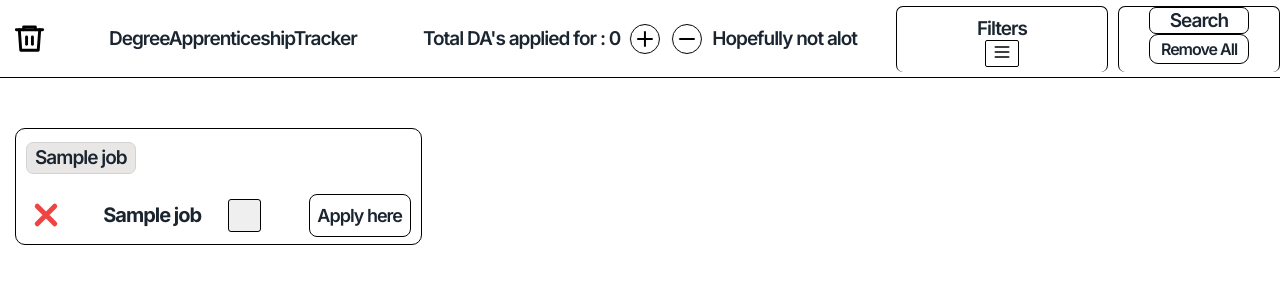
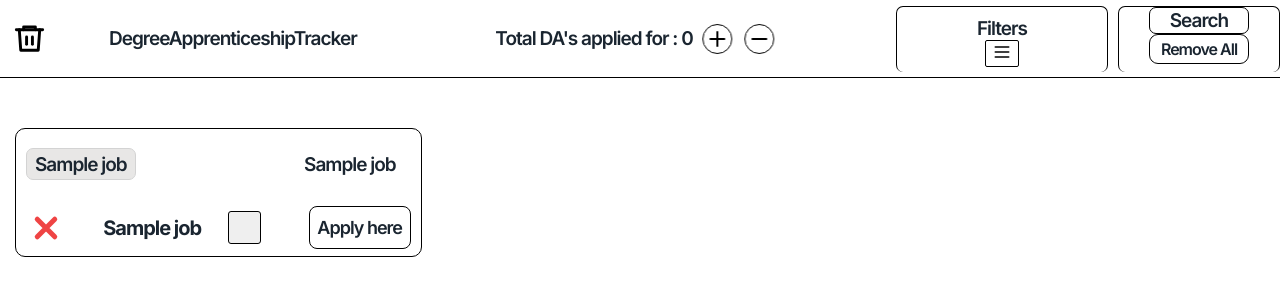
Before and after one commit to Firas12123/Degree-Apprenticeship-Finder, a Flask app: template templates/DegreeApprenticeship.html in a window 1280 px wide. Shown: the top 300 px of the page. Run offline with Flask 3, Linux system fonts and the light colour scheme; the template is opened without the code that fills it: most values are stand-ins (such as "Sample title", 1, 10 or a date in 2020).

Commit message:
job locations added

```diff
--- a/database.py
+++ b/database.py
@@ -13,7 +13,8 @@ def jobs_database(connection):   # creates database if it's not already made
                 url TEXT,
                 companyName TEXT,
                 applied INTEGER DEFAULT 0,
-                hidden INTEGER DEFAULT 0
+                hidden INTEGER DEFAULT 0,
+                location TEXT
                 )""")
     connection.commit()
 
@@ -21,7 +22,7 @@ def jobs_database(connection):   # creates database if it's not already made
 def insert_jobs(jobs_dict, connection):
     cursor = connection.cursor()
     for jobs_id, details in jobs_dict.items(): # inserts the job details into the database
-        cursor.execute("INSERT OR IGNORE INTO jobs (jobId, jobTitle, url, companyName) VALUES(?,?,?,?)",(jobs_id,details["jobTitle"], details["url"], details["companyName"]))
+        cursor.execute("INSERT OR IGNORE INTO jobs (jobId, jobTitle, url, companyName, location) VALUES(?,?,?,?,?)",(jobs_id,details["jobTitle"], details["url"], details["companyName"], details["location"]))
     connection.commit()
 
 def get_jobs(connection):
--- a/main.py
+++ b/main.py
@@ -84,4 +84,4 @@ def removed_jobs():
     return render_template("Removed.html", removed = jobs)
 
 if __name__ == "__main__":
-    app.run(debug=False)
+    app.run(debug=True)
--- a/static/main.js
+++ b/static/main.js
@@ -28,6 +28,7 @@ job_box.forEach((box, index) => {
         tick_display[index].classList.add("active")
         total_applied++
         apply_button[index].textContent = "Applied"
+        job_box[index].style.setProperty("background", "lightgrey")
         apply_button[index].classList.add("active")
     }
 })
@@ -62,6 +63,7 @@ function appliedFor(index) {
         total_applied++;
         amount++
         apply_button[index].classList.add("active")
+        job_box[index].style.setProperty("Background", "lightgrey")
         apply_button[index].textContent = "Applied"
 
     } else if (applied === 1) {
@@ -70,6 +72,7 @@ function appliedFor(index) {
         total_applied--
         amount--
         apply_button[index].classList.remove("active")
+        job_box[index].style.setProperty("Background", "transparent")
         apply_button[index].textContent = "Apply here"
     }
     job_box[index].dataset.applied = String(applied)
--- a/static/style.css
+++ b/static/style.css
@@ -62,6 +62,7 @@ body{
     padding: 0 10px;
     box-sizing: border-box;
     transition: transform 0.3s ease, opacity 0.3s ease;
+    max-width: 100%;
 }
 
 .overlay{
@@ -525,17 +526,6 @@ body{
     justify-content: space-between;
 }
 
-#company{
-    background: #e8e7e6;
-    border: solid lightgrey 1px;
-    border-radius: 7px;
-    height: 20px;
-    display: flex;
-    align-items: center;
-    padding: 5px 8px 5px;
-    width: fit-content;
-}
-
 .restore-button{
     background: #0000FF;
     color: lightgrey;
@@ -591,3 +581,28 @@ body{
 #no-jobs:hover {
     transform: translate(-50%, -50%) scale(1.06);
 }
+
+#location{
+    white-space: nowrap;
+    overflow: hidden;
+    text-overflow: ellipsis;
+    max-width: 250px;
+    margin-right: 15px;
+}
+
+#jobs-details-div{
+    display: flex;
+    justify-content: space-between;
+    align-items: center;
+}
+
+#company{
+    background: #e8e7e6;
+    border: solid lightgrey 1px;
+    border-radius: 7px;
+    height: 20px;
+    display: flex;
+    align-items: center;
+    padding: 5px 8px 5px;
+    width: fit-content;
+}
--- a/templates/DegreeApprenticeship.html
+++ b/templates/DegreeApprenticeship.html
@@ -11,7 +11,7 @@
 <body>
 <header>
     <nav class="navbar">
-        <a id="removed-jobs" href ="{{ url_for("removed_jobs") }}">
+        <a id="removed-jobs" href ="{{ url_for('removed_jobs') }}">
             <svg id="bin-icon" xmlns="http://www.w3.org/2000/svg" width="24"height="24"viewBox="0 0 24 24"fill="none"stroke="currentColor"stroke-width="2"stroke-linecap="round"stroke-linejoin="round">
                 <path d="M3 6h18"></path>
                 <path d="M8 6V4h8v2"></path>
@@ -34,7 +34,7 @@
                     <line x1="5" y1="12" x2="19" y2="12"></line>
                 </svg>
             </button>
-            <p style="margin-left: 8px;" class="main-font">Hopefully not alot</p>
+            <p style="margin-left: 8px;" class="main-font"></p>
         </div>
     <div id="filters-division">
         <div id="filter-layout">
@@ -73,7 +73,10 @@
 <div id="main-jobs">
     {% for jobs in jobs_dict %}
         <div class="jobs-display" data-id="{{ jobs[0] }}"  data-applied="{{ jobs[4] }}">
-        <h1 class="main-font" id="company"> {{ jobs[3] }} </h1>
+        <div id="jobs-details-div">
+            <p class="main-font" id="company"> {{ jobs[3] }} </p>
+            <p class="main-font" id="location"> {{ jobs[6] }} </p>
+        </div>
         <div class="name-div">
             <button type="button" class="cancel-button">
                 <svg id="x-icon" xmlns="http://www.w3.org/2000/svg" viewBox="0 0 24 24" width="32" height="32">
```
Also changed, not shown: scraper.py (+9 -2 lines).
